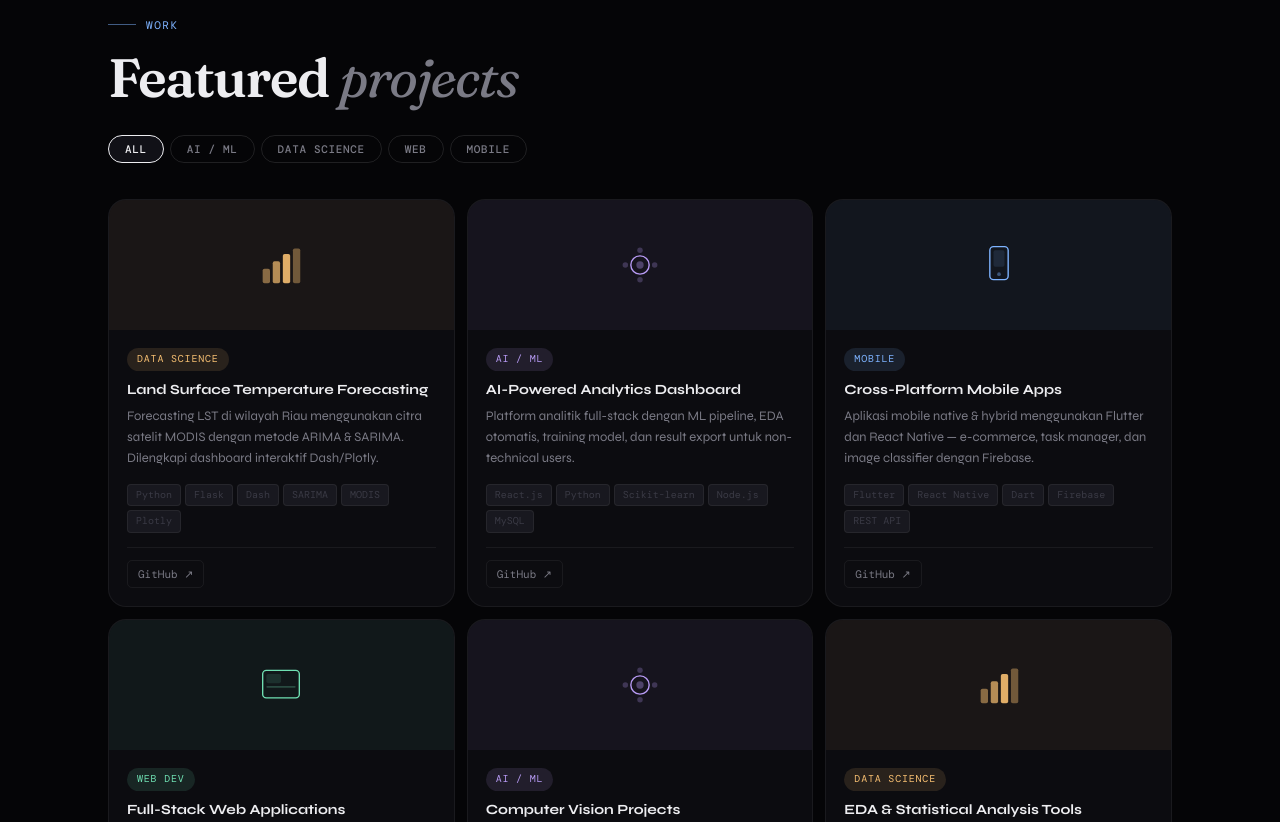
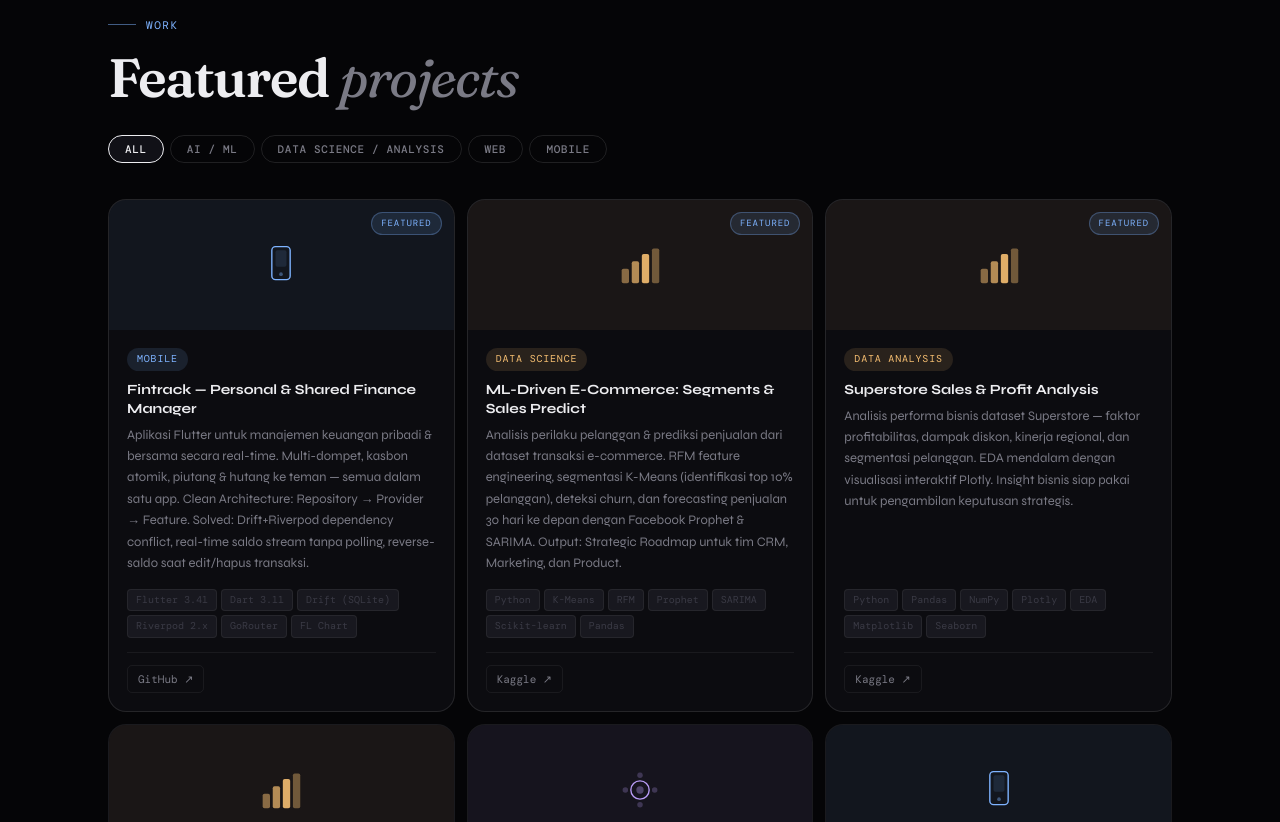
Before and after one commit to poineko/portfolio, a plain HTML site: page index.html in a window 1280 px wide. Shown: the part 1580-2402 px from the top of the page. Drawn offline with nearby package versions, Linux system fonts and the light colour scheme; a web font is replaced by a local one.

Commit message:
update new project

```diff
--- a/index.html
+++ b/index.html
@@ -117,7 +117,6 @@ h2 em { font-style: italic; color: var(--muted); }
   position: relative; overflow: hidden;
 }
 
-/* Glow blobs */
 .hero-blob1 {
   position: absolute; width: 600px; height: 600px;
   border-radius: 50%;
@@ -148,7 +147,6 @@ h2 em { font-style: italic; color: var(--muted); }
   align-items: center;
 }
 
-/* status badge */
 .status-badge {
   display: inline-flex; align-items: center; gap: 8px;
   padding: 6px 14px;
@@ -211,7 +209,6 @@ h2 em { font-style: italic; color: var(--muted); }
 }
 .btn-ghost:hover { border-color: var(--text); background: var(--bg3); }
 
-/* photo */
 .hero-photo-wrap { display: flex; justify-content: center; }
 .hero-photo {
   width: 220px; height: 280px;
@@ -246,7 +243,6 @@ h2 em { font-style: italic; color: var(--muted); }
   z-index: 2;
 }
 
-/* hero stats */
 .hero-stats {
   max-width: 1160px; margin: 60px auto 0;
   padding: 0 48px;
@@ -295,7 +291,6 @@ h2 em { font-style: italic; color: var(--muted); }
 .about-text p strong { color: var(--text); font-weight: 600; }
 .about-text p:last-child { margin-bottom: 0; }
 
-.about-right {}
 .about-quote {
   font-family: 'Fraunces', serif;
   font-size: 18px; font-style: italic;
@@ -337,6 +332,7 @@ h2 em { font-style: italic; color: var(--muted); }
 .filter-btn[data-cat="web"].active    { border-color: var(--green);  color: var(--green);  background: rgba(111,223,178,.08); }
 .filter-btn[data-cat="ai"].active     { border-color: var(--purple); color: var(--purple); background: rgba(184,155,245,.08); }
 .filter-btn[data-cat="ds"].active     { border-color: var(--amber);  color: var(--amber);  background: rgba(245,190,113,.08); }
+.filter-btn[data-cat="da"].active     { border-color: var(--amber);  color: var(--amber);  background: rgba(245,190,113,.08); }
 
 .projects-grid {
   display: grid;
@@ -351,6 +347,22 @@ h2 em { font-style: italic; color: var(--muted); }
 }
 .project-card:hover { border-color: var(--border2); transform: translateY(-3px); }
 
+/* Featured card styling for top projects */
+.project-card.featured {
+  border-color: rgba(255,255,255,0.1);
+  position: relative;
+}
+.project-card.featured::before {
+  content: 'Featured';
+  position: absolute; top: 12px; right: 12px; z-index: 2;
+  font-family: 'DM Mono', monospace;
+  font-size: 9px; letter-spacing: 0.1em; text-transform: uppercase;
+  padding: 3px 9px; border-radius: 100px;
+  background: rgba(126,179,255,0.12);
+  color: var(--accent);
+  border: 0.5px solid rgba(126,179,255,0.3);
+}
+
 .project-thumb {
   height: 130px;
   display: flex; align-items: center; justify-content: center;
@@ -360,6 +372,7 @@ h2 em { font-style: italic; color: var(--muted); }
 .thumb-web    { background: rgba(111,223,178,.06); }
 .thumb-ai     { background: rgba(184,155,245,.06); }
 .thumb-ds     { background: rgba(245,190,113,.06); }
+.thumb-da     { background: rgba(245,190,113,.06); }
 
 .project-body { padding: 18px; flex: 1; display: flex; flex-direction: column; }
 .project-cat-badge {
@@ -372,6 +385,7 @@ h2 em { font-style: italic; color: var(--muted); }
 .badge-web    { background: rgba(111,223,178,.12); color: var(--green); }
 .badge-ai     { background: rgba(184,155,245,.12); color: var(--purple); }
 .badge-ds     { background: rgba(245,190,113,.12); color: var(--amber); }
+.badge-da     { background: rgba(245,190,113,.12); color: var(--amber); }
 
 .project-title { font-size: 14px; font-weight: 700; color: var(--text); margin-bottom: 6px; line-height: 1.35; }
 .project-desc  { font-size: 13px; color: var(--muted); line-height: 1.65; margin-bottom: 14px; flex: 1; }
@@ -620,7 +634,7 @@ footer {
       <div class="stat-label">Years teaching &amp; mentoring</div>
     </div>
     <div class="stat-cell">
-      <div class="stat-num"><span class="accent">11</span></div>
+      <div class="stat-num"><span class="accent">14</span></div>
       <div class="stat-label">Projects shipped</div>
     </div>
     <div class="stat-cell">
@@ -679,7 +693,7 @@ footer {
   <div class="filter-bar">
     <button class="filter-btn active" data-cat="all">All</button>
     <button class="filter-btn" data-cat="ai">AI / ML</button>
-    <button class="filter-btn" data-cat="ds">Data Science</button>
+    <button class="filter-btn" data-cat="ds">Data Science / Analysis</button>
     <button class="filter-btn" data-cat="web">Web</button>
     <button class="filter-btn" data-cat="mobile">Mobile</button>
   </div>
@@ -701,7 +715,7 @@ footer {
       <div class="skill-item"><div class="skill-dot" style="background:var(--purple)"></div><span class="skill-name">Computer Vision</span><div class="skill-bar-wrap"><div class="skill-bar" style="width:75%;background:var(--purple)"></div></div></div>
     </div>
     <div class="skill-group">
-      <div class="skill-group-label" style="color:var(--amber)">Data Science</div>
+      <div class="skill-group-label" style="color:var(--amber)">Data Science / Analysis</div>
       <div class="skill-item"><div class="skill-dot" style="background:var(--amber)"></div><span class="skill-name">Pandas / NumPy</span><div class="skill-bar-wrap"><div class="skill-bar" style="width:95%;background:var(--amber)"></div></div></div>
       <div class="skill-item"><div class="skill-dot" style="background:var(--amber)"></div><span class="skill-name">Data Visualization</span><div class="skill-bar-wrap"><div class="skill-bar" style="width:88%;background:var(--amber)"></div></div></div>
       <div class="skill-item"><div class="skill-dot" style="background:var(--amber)"></div><span class="skill-name">Statistical Analysis</span><div class="skill-bar-wrap"><div class="skill-bar" style="width:82%;background:var(--amber)"></div></div></div>
@@ -820,45 +834,180 @@ footer {
 
 <script>
 const PROJECTS = [
-  { title:'Land Surface Temperature Forecasting', category:'ds', desc:'Forecasting LST di wilayah Riau menggunakan citra satelit MODIS dengan metode ARIMA & SARIMA. Dilengkapi dashboard interaktif Dash/Plotly.', tags:['Python','Flask','Dash','SARIMA','MODIS','Plotly'], github:'https://github.com/poineko', demo:'', image:'' },
-  { title:'AI-Powered Analytics Dashboard', category:'ai', desc:'Platform analitik full-stack dengan ML pipeline, EDA otomatis, training model, dan result export untuk non-technical users.', tags:['React.js','Python','Scikit-learn','Node.js','MySQL'], github:'https://github.com/poineko', demo:'', image:'' },
-  { title:'Cross-Platform Mobile Apps', category:'mobile', desc:'Aplikasi mobile native & hybrid menggunakan Flutter dan React Native — e-commerce, task manager, dan image classifier dengan Firebase.', tags:['Flutter','React Native','Dart','Firebase','REST API'], github:'https://github.com/poineko', demo:'', image:'' },
-  { title:'Full-Stack Web Applications', category:'web', desc:'Berbagai web app menggunakan MERN stack, Laravel, dan Vue.js — sistem informasi, portal akademik, REST API dengan JWT.', tags:['React.js','Laravel','Vue.js','MongoDB','Express'], github:'https://github.com/poineko', demo:'', image:'' },
-  { title:'Computer Vision Projects', category:'ai', desc:'Implementasi CNN untuk image classification, object detection, dan digital image forensics — deteksi manipulasi gambar.', tags:['TensorFlow','CNN','OpenCV','Python','MATLAB'], github:'https://github.com/poineko', demo:'', image:'' },
-  { title:'EDA & Statistical Analysis Tools', category:'ds', desc:'Notebook dan tools untuk Exploratory Data Analysis, visualisasi distribusi, uji hipotesis, dan feature engineering untuk teaching.', tags:['Pandas','NumPy','Matplotlib','Seaborn','R'], github:'https://kaggle.com/itpoii', demo:'', image:'' },
-  { title:'IoT Sensor Data App', category:'mobile', desc:'Aplikasi mobile monitoring data sensor IoT real-time — menghubungkan hardware sensor dengan mobile frontend via Firebase.', tags:['Flutter','Firebase','IoT','C++','Arduino'], github:'https://github.com/poineko', demo:'', image:'' },
-  { title:'Academic LMS', category:'web', desc:'Sistem manajemen pembelajaran berbasis web untuk praktikum — upload materi, submission tugas, penilaian, dan laporan dosen.', tags:['Laravel','PHP','MySQL','Bootstrap'], github:'https://github.com/poineko', demo:'', image:'' },
-  { title:'Time Series Forecasting Models', category:'ai', desc:'Koleksi model time series — ARIMA, SARIMA, LSTM — untuk berbagai domain: cuaca, energi, dan tren akademik.', tags:['LSTM','ARIMA','Python','Statsmodels'], github:'https://github.com/poineko', demo:'', image:'' },
-  { title:'MBKM Policy Evaluation Research', category:'ds', desc:'Penelitian evaluasi kebijakan MBKM menggunakan survei dan kuesioner. Pengumpulan dan analisis data untuk mengukur capaian belajar.', tags:['R','Survey Analysis','Excel','SPSS'], github:'', demo:'', image:'' },
-  { title:'SIMKAH — Government Info System', category:'web', desc:'Pengembangan SIMKAH untuk KUA Bukit Raya Pekanbaru — pendataan, pembaruan sistem, dan troubleshooting jaringan.', tags:['PHP','MySQL','Networking'], github:'', demo:'', image:'' }
+  {
+    title: 'Fintrack — Personal & Shared Finance Manager',
+    category: 'mobile',
+    featured: true,
+    desc: 'Aplikasi Flutter untuk manajemen keuangan pribadi & bersama secara real-time. Multi-dompet, kasbon atomik, piutang & hutang ke teman — semua dalam satu app. Clean Architecture: Repository → Provider → Feature. Solved: Drift+Riverpod dependency conflict, real-time saldo stream tanpa polling, reverse-saldo saat edit/hapus transaksi.',
+    tags: ['Flutter 3.41', 'Dart 3.11', 'Drift (SQLite)', 'Riverpod 2.x', 'GoRouter', 'FL Chart'],
+    github: 'https://github.com/poineko/fintrack-App',
+    demo: '',
+    image: ''
+  },
+  {
+    title: 'ML-Driven E-Commerce: Segments & Sales Predict',
+    category: 'ds',
+    featured: true,
+    desc: 'Analisis perilaku pelanggan & prediksi penjualan dari dataset transaksi e-commerce. RFM feature engineering, segmentasi K-Means (identifikasi top 10% pelanggan), deteksi churn, dan forecasting penjualan 30 hari ke depan dengan Facebook Prophet & SARIMA. Output: Strategic Roadmap untuk tim CRM, Marketing, dan Product.',
+    tags: ['Python', 'K-Means', 'RFM', 'Prophet', 'SARIMA', 'Scikit-learn', 'Pandas'],
+    github: '',
+    demo: 'https://www.kaggle.com/code/itpoii/ml-driven-e-commerce-segments-sales-predict',
+    image: ''
+  },
+  {
+    title: 'Superstore Sales & Profit Analysis',
+    category: 'da',
+    featured: true,
+    desc: 'Analisis performa bisnis dataset Superstore — faktor profitabilitas, dampak diskon, kinerja regional, dan segmentasi pelanggan. EDA mendalam dengan visualisasi interaktif Plotly. Insight bisnis siap pakai untuk pengambilan keputusan strategis.',
+    tags: ['Python', 'Pandas', 'NumPy', 'Plotly', 'EDA', 'Matplotlib', 'Seaborn'],
+    github: '',
+    demo: 'https://www.kaggle.com/code/itpoii/superstore-sales-profit-analysis',
+    image: ''
+  },
+  {
+    title: 'Land Surface Temperature Forecasting',
+    category: 'ds',
+    featured: false,
+    desc: 'Forecasting LST di wilayah Riau menggunakan citra satelit MODIS dengan metode ARIMA & SARIMA. Dilengkapi dashboard interaktif Dash/Plotly.',
+    tags: ['Python', 'Flask', 'Dash', 'SARIMA', 'MODIS', 'Plotly'],
+    github: 'https://github.com/poineko',
+    demo: '',
+    image: ''
+  },
+  {
+    title: 'AI-Powered Analytics Dashboard',
+    category: 'ai',
+    featured: false,
+    desc: 'Platform analitik full-stack dengan ML pipeline, EDA otomatis, training model, dan result export untuk non-technical users.',
+    tags: ['React.js', 'Python', 'Scikit-learn', 'Node.js', 'MySQL'],
+    github: 'https://github.com/poineko',
+    demo: '',
+    image: ''
+  },
+  {
+    title: 'Cross-Platform Mobile Apps',
+    category: 'mobile',
+    featured: false,
+    desc: 'Aplikasi mobile native & hybrid menggunakan Flutter dan React Native — e-commerce, task manager, dan image classifier dengan Firebase.',
+    tags: ['Flutter', 'React Native', 'Dart', 'Firebase', 'REST API'],
+    github: 'https://github.com/poineko',
+    demo: '',
+    image: ''
+  },
+  {
+    title: 'Full-Stack Web Applications',
+    category: 'web',
+    featured: false,
+    desc: 'Berbagai web app menggunakan MERN stack, Laravel, dan Vue.js — sistem informasi, portal akademik, REST API dengan JWT.',
+    tags: ['React.js', 'Laravel', 'Vue.js', 'MongoDB', 'Express'],
+    github: 'https://github.com/poineko',
+    demo: '',
+    image: ''
+  },
+  {
+    title: 'Computer Vision Projects',
+    category: 'ai',
+    featured: false,
+    desc: 'Implementasi CNN untuk image classification, object detection, dan digital image forensics — deteksi manipulasi gambar.',
+    tags: ['TensorFlow', 'CNN', 'OpenCV', 'Python', 'MATLAB'],
+    github: 'https://github.com/poineko',
+    demo: '',
+    image: ''
+  },
+  {
+    title: 'EDA & Statistical Analysis Tools',
+    category: 'da',
+    featured: false,
+    desc: 'Notebook dan tools untuk Exploratory Data Analysis, visualisasi distribusi, uji hipotesis, dan feature engineering untuk teaching.',
+    tags: ['Pandas', 'NumPy', 'Matplotlib', 'Seaborn', 'R'],
+    github: 'https://kaggle.com/itpoii',
+    demo: '',
+    image: ''
+  },
+  {
+    title: 'IoT Sensor Data App',
+    category: 'mobile',
+    featured: false,
+    desc: 'Aplikasi mobile monitoring data sensor IoT real-time — menghubungkan hardware sensor dengan mobile frontend via Firebase.',
+    tags: ['Flutter', 'Firebase', 'IoT', 'C++', 'Arduino'],
+    github: 'https://github.com/poineko',
+    demo: '',
+    image: ''
+  },
+  {
+    title: 'Academic LMS',
+    category: 'web',
+    featured: false,
+    desc: 'Sistem manajemen pembelajaran berbasis web untuk praktikum — upload materi, submission tugas, penilaian, dan laporan dosen.',
+    tags: ['Laravel', 'PHP', 'MySQL', 'Bootstrap'],
+    github: 'https://github.com/poineko',
+    demo: '',
+    image: ''
+  },
+  {
+    title: 'Time Series Forecasting Models',
+    category: 'ai',
+    featured: false,
+    desc: 'Koleksi model time series — ARIMA, SARIMA, LSTM — untuk berbagai domain: cuaca, energi, dan tren akademik.',
+    tags: ['LSTM', 'ARIMA', 'Python', 'Statsmodels'],
+    github: 'https://github.com/poineko',
+    demo: '',
+    image: ''
+  },
+  {
+    title: 'MBKM Policy Evaluation Research',
+    category: 'da',
+    featured: false,
+    desc: 'Penelitian evaluasi kebijakan MBKM menggunakan survei dan kuesioner. Pengumpulan dan analisis data untuk mengukur capaian belajar.',
+    tags: ['R', 'Survey Analysis', 'Excel', 'SPSS'],
+    github: '',
+    demo: '',
+    image: ''
+  },
+  {
+    title: 'SIMKAH — Government Info System',
+    category: 'web',
+    featured: false,
+    desc: 'Pengembangan SIMKAH untuk KUA Bukit Raya Pekanbaru — pendataan, pembaruan sistem, dan troubleshooting jaringan.',
+    tags: ['PHP', 'MySQL', 'Networking'],
+    github: '',
+    demo: '',
+    image: ''
+  }
 ];
 
-const CAT_LABELS = { mobile:'Mobile', web:'Web Dev', ai:'AI / ML', ds:'Data Science' };
+const CAT_LABELS = { mobile:'Mobile', web:'Web Dev', ai:'AI / ML', ds:'Data Science', da:'Data Analysis' };
 const THUMB_SVG = {
   mobile:`<svg width="44" height="44" viewBox="0 0 48 48" fill="none"><rect x="14" y="4" width="20" height="36" rx="4" stroke="#7EB3FF" stroke-width="1.5"/><rect x="18" y="8" width="12" height="18" rx="2" fill="#7EB3FF" opacity=".12"/><circle cx="24" cy="34" r="2" fill="#7EB3FF" opacity=".4"/></svg>`,
   web:   `<svg width="44" height="44" viewBox="0 0 48 48" fill="none"><rect x="4" y="8" width="40" height="30" rx="4" stroke="#6FDFB2" stroke-width="1.5"/><rect x="8" y="12" width="16" height="10" rx="2" fill="#6FDFB2" opacity=".12"/><rect x="8" y="25" width="32" height="2" rx="1" fill="#6FDFB2" opacity=".25"/></svg>`,
   ai:    `<svg width="44" height="44" viewBox="0 0 48 48" fill="none"><circle cx="24" cy="24" r="10" stroke="#B89BF5" stroke-width="1.5"/><circle cx="24" cy="24" r="4" fill="#B89BF5" opacity=".35"/><circle cx="8" cy="24" r="3" fill="#B89BF5" opacity=".25"/><circle cx="40" cy="24" r="3" fill="#B89BF5" opacity=".25"/><circle cx="24" cy="8" r="3" fill="#B89BF5" opacity=".25"/><circle cx="24" cy="40" r="3" fill="#B89BF5" opacity=".25"/></svg>`,
-  ds:    `<svg width="44" height="44" viewBox="0 0 48 48" fill="none"><rect x="4" y="28" width="8" height="16" rx="2" fill="#F5BE71" opacity=".5"/><rect x="15" y="20" width="8" height="24" rx="2" fill="#F5BE71" opacity=".7"/><rect x="26" y="12" width="8" height="32" rx="2" fill="#F5BE71" opacity=".9"/><rect x="37" y="6" width="8" height="38" rx="2" fill="#F5BE71" opacity=".4"/></svg>`
+  ds:    `<svg width="44" height="44" viewBox="0 0 48 48" fill="none"><rect x="4" y="28" width="8" height="16" rx="2" fill="#F5BE71" opacity=".5"/><rect x="15" y="20" width="8" height="24" rx="2" fill="#F5BE71" opacity=".7"/><rect x="26" y="12" width="8" height="32" rx="2" fill="#F5BE71" opacity=".9"/><rect x="37" y="6" width="8" height="38" rx="2" fill="#F5BE71" opacity=".4"/></svg>`,
+  da:    `<svg width="44" height="44" viewBox="0 0 48 48" fill="none"><rect x="4" y="28" width="8" height="16" rx="2" fill="#F5BE71" opacity=".5"/><rect x="15" y="20" width="8" height="24" rx="2" fill="#F5BE71" opacity=".7"/><rect x="26" y="12" width="8" height="32" rx="2" fill="#F5BE71" opacity=".9"/><rect x="37" y="6" width="8" height="38" rx="2" fill="#F5BE71" opacity=".4"/></svg>`
 };
 
-function renderProjects(filter='all') {
-  const shown = filter==='all' ? PROJECTS : PROJECTS.filter(p=>p.category===filter);
+function renderProjects(filter = 'all') {
+  const shown = filter === 'all'
+    ? PROJECTS
+    : filter === 'ds'
+      ? PROJECTS.filter(p => p.category === 'ds' || p.category === 'da')
+      : PROJECTS.filter(p => p.category === filter);
   document.getElementById('projectsGrid').innerHTML = shown.map(p => {
     const lbl = CAT_LABELS[p.category] || p.category;
     const thumb = p.image
       ? `<img src="${p.image}" alt="${p.title}" style="width:100%;height:100%;object-fit:cover">`
-      : `<div style="display:flex;align-items:center;justify-content:center;width:100%;height:100%">${THUMB_SVG[p.category]||''}</div>`;
+      : `<div style="display:flex;align-items:center;justify-content:center;width:100%;height:100%">${THUMB_SVG[p.category] || ''}</div>`;
     const links = [
       p.github ? `<a href="${p.github}" class="proj-link" target="_blank">GitHub ↗</a>` : '',
-      p.demo   ? `<a href="${p.demo}"   class="proj-link" target="_blank">Demo ↗</a>`   : ''
+      p.demo   ? `<a href="${p.demo}"   class="proj-link" target="_blank">Kaggle ↗</a>` : ''
     ].filter(Boolean).join('') || `<span style="font-family:'DM Mono',monospace;font-size:11px;color:var(--dim)">No link</span>`;
-    return `<div class="project-card">
+    const featuredClass = p.featured ? ' featured' : '';
+    return `<div class="project-card${featuredClass}">
       <div class="project-thumb thumb-${p.category}">${thumb}</div>
       <div class="project-body">
         <span class="project-cat-badge badge-${p.category}">${lbl}</span>
         <div class="project-title">${p.title}</div>
         <div class="project-desc">${p.desc}</div>
-        <div class="project-tags">${p.tags.map(t=>`<span class="project-tag">${t}</span>`).join('')}</div>
+        <div class="project-tags">${p.tags.map(t => `<span class="project-tag">${t}</span>`).join('')}</div>
         <div class="project-footer">${links}</div>
       </div>
     </div>`;
@@ -867,7 +1016,7 @@ function renderProjects(filter='all') {
 
 document.querySelectorAll('.filter-btn').forEach(btn => {
   btn.addEventListener('click', () => {
-    document.querySelectorAll('.filter-btn').forEach(b=>b.classList.remove('active'));
+    document.querySelectorAll('.filter-btn').forEach(b => b.classList.remove('active'));
     btn.classList.add('active');
     renderProjects(btn.dataset.cat);
   });
@@ -878,7 +1027,7 @@ document.getElementById('contactForm').addEventListener('submit', async function
   const btn = this.querySelector('button');
   btn.textContent = 'Sending...'; btn.disabled = true;
   try {
-    const res = await fetch(this.action, { method:'POST', body:new FormData(this), headers:{'Accept':'application/json'} });
+    const res = await fetch(this.action, { method: 'POST', body: new FormData(this), headers: { 'Accept': 'application/json' } });
     if (res.ok) {
       this.reset();
       document.getElementById('formSuccess').style.display = 'block';
```
